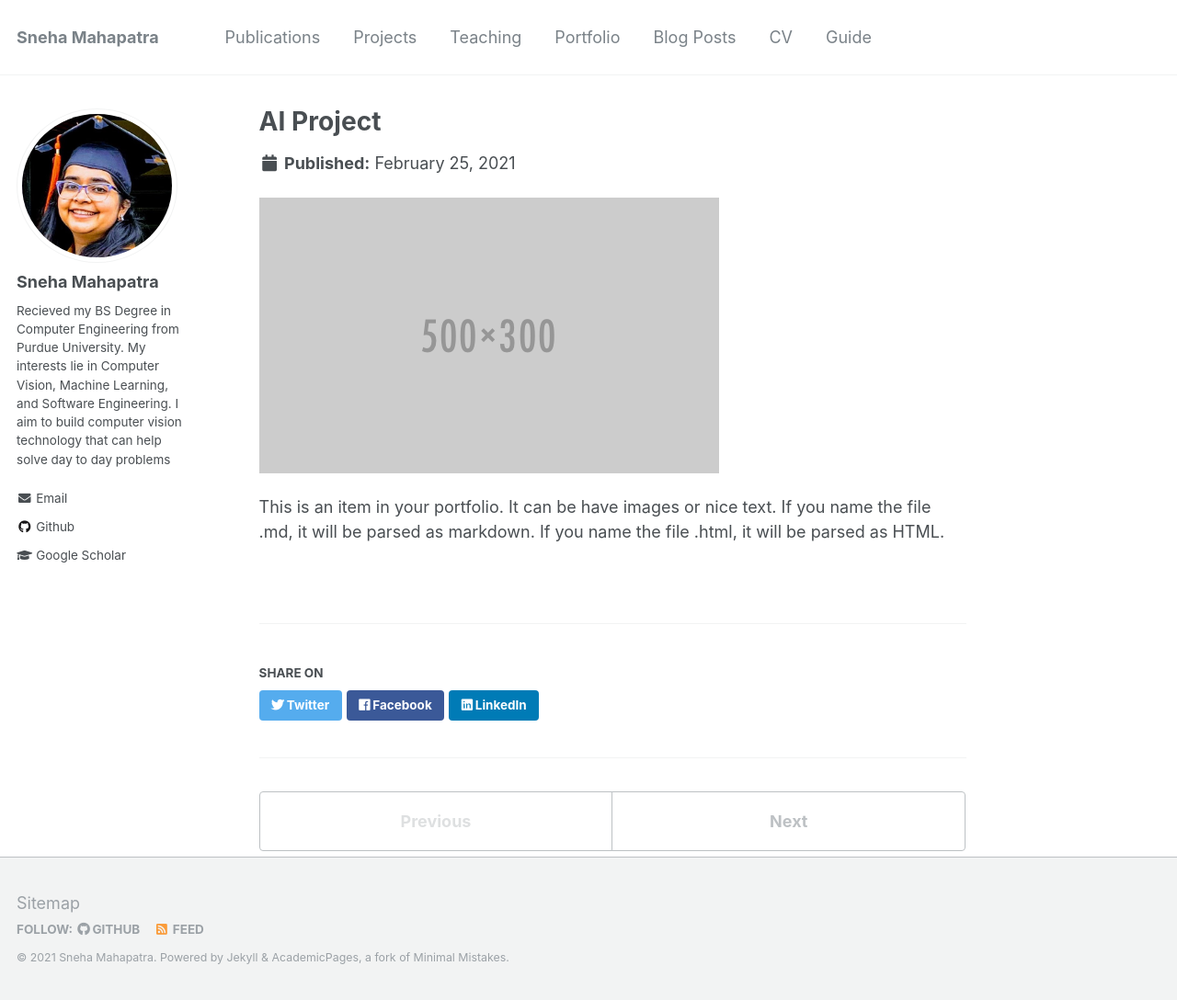
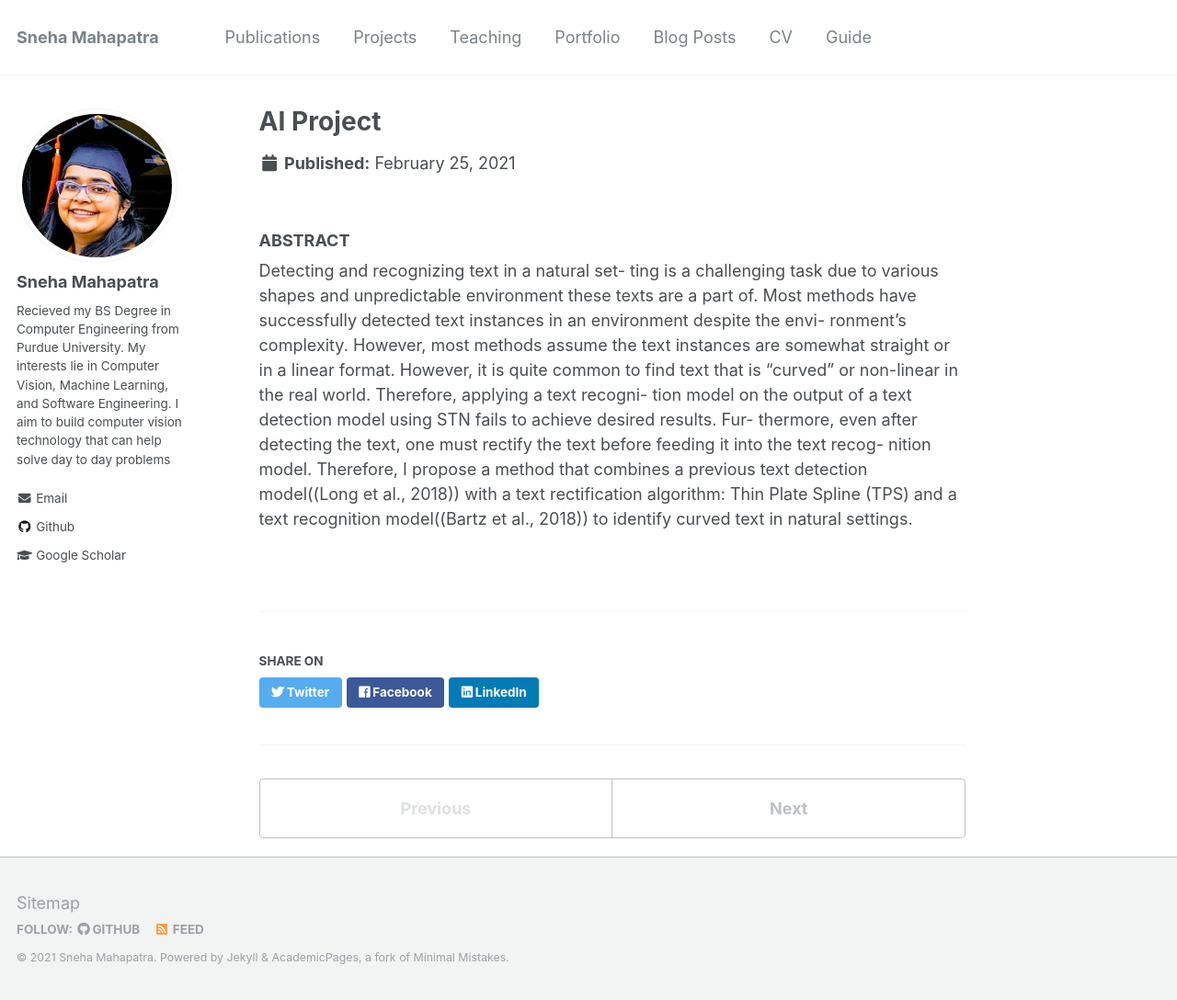
Before and after one commit to sne21star/sne21star.github.io, a Jekyll site: the page built from _portfolio/57000.md, in a window 1280 px wide and 1088 px high. Shown: the whole window at 92% size. Built offline with Jekyll 4.4.1, drawn with Linux system fonts in a browser that asks for light colours.

Commit message:
Changes made to portfolio by adding certain stuff

```diff
--- a/_portfolio/57000.md
+++ b/_portfolio/57000.md
@@ -3,6 +3,7 @@ title: "AI Project"
 excerpt: "Text Snake and Thin Plate Spline Transformation for Text Recognition Model<br/><img src='/images/57000.png'>"
 collection: portfolio
 ---
-<img src='/images/500x300.png'>
 
-This is an item in your portfolio. It can be have images or nice text. If you name the file .md, it will be parsed as markdown. If you name the file .html, it will be parsed as HTML.
+### ABSTRACT
+
+Detecting and recognizing text in a natural set- ting is a challenging task due to various shapes and unpredictable environment these texts are a part of. Most methods have successfully detected text instances in an environment despite the envi- ronment’s complexity. However, most methods assume the text instances are somewhat straight or in a linear format. However, it is quite common to find text that is “curved” or non-linear in the real world. Therefore, applying a text recogni- tion model on the output of a text detection model using STN fails to achieve desired results. Fur- thermore, even after detecting the text, one must rectify the text before feeding it into the text recog- nition model. Therefore, I propose a method that combines a previous text detection model((Long et al., 2018)) with a text rectification algorithm: Thin Plate Spline (TPS) and a text recognition model((Bartz et al., 2018)) to identify curved text in natural settings.
```
Also changed, not shown: 1 other file.
